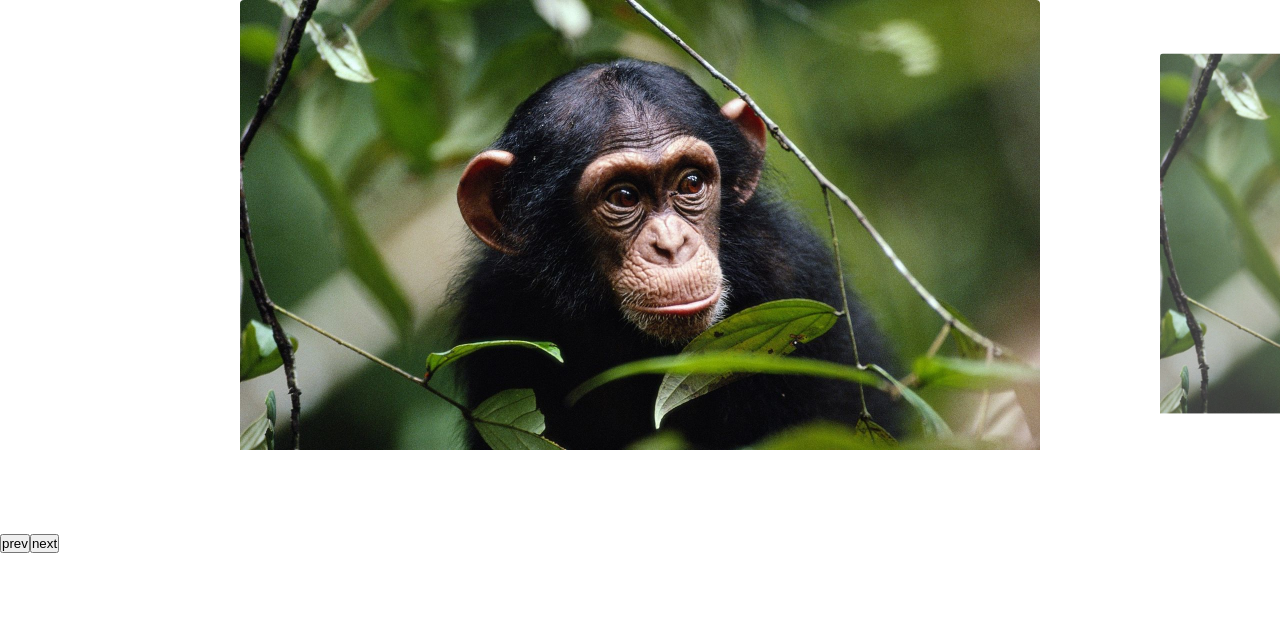
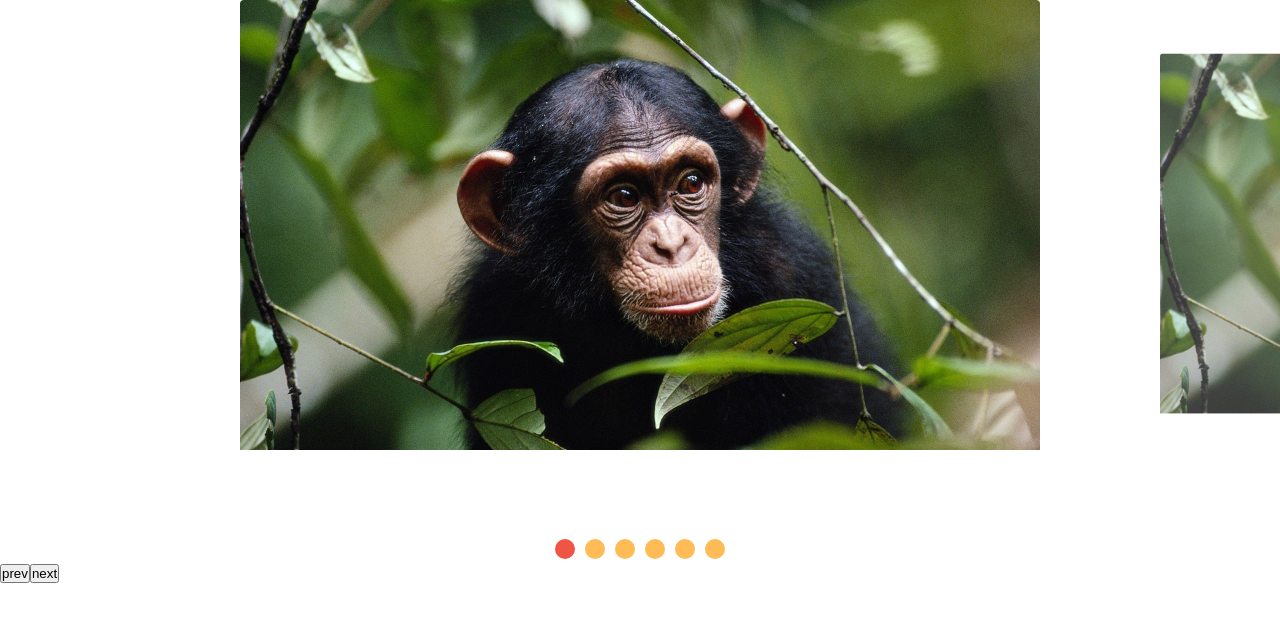
Before and after one commit to GabrielFer02/SlideModel, a plain HTML site: page index.html in a window 1280 px wide. Drawn offline with Linux system fonts and the light colour scheme.

Commit message:
add pagination per slide

```diff
--- a/js/slide.js
+++ b/js/slide.js
@@ -10,6 +10,7 @@ export class Slide {
       movement: 0,
     };
     this.activeClass = "ativo";
+    this.changeEvent = new Event("changeEvent");
   }
 
   transition(active) {
@@ -103,6 +104,7 @@ export class Slide {
     this.slidesIndexNav(index);
     this.dist.finalPosition = this.slideArray[index].position;
     this.changeActiveClass();
+    this.slideContainer.dispatchEvent(this.changeEvent);
   }
 
   changeActiveClass() {
@@ -156,6 +158,11 @@ export class Slide {
 }
 
 export class SlideNav extends Slide {
+  constructor(slideContainer, slide) {
+    super(slideContainer, slide);
+    this.bindControlEvents();
+  }
+
   addArrow(prev, next) {
     this.prev = document.querySelector(prev);
     this.next = document.querySelector(next);
@@ -167,4 +174,53 @@ export class SlideNav extends Slide {
     this.prev.addEventListener("click", this.activePrevSlide);
     this.next.addEventListener("click", this.activeNextSlide);
   }
+
+  createControl() {
+    const control = document.createElement("ul");
+    control.dataset.control = "slide";
+    this.slideArray.forEach((item, index) => {
+      control.innerHTML =
+        control.innerHTML +
+        `<li><a href="#index${index + 1}">${index + 1}</a></li>`;
+    });
+    this.slideContainer.appendChild(control);
+
+    return control;
+  }
+
+  eventControl(item, index) {
+    item.addEventListener("click", (event) => {
+      event.preventDefault();
+      this.changeSlide(index);
+    });
+
+    this.slideContainer.addEventListener(
+      "changeEvent",
+      this.addActiveControlItem
+    );
+  }
+
+  addActiveControlItem() {
+    this.controlArray.forEach((item) => {
+      item.classList.remove(this.activeClass);
+    });
+    this.controlArray[this.index.active].classList.add(this.activeClass);
+  }
+
+  addControl(customControl) {
+    this.control =
+      document.querySelector(customControl) || this.createControl();
+    this.controlArray = [...this.control.children];
+
+    this.addActiveControlItem();
+
+    this.controlArray.forEach((item, index) => {
+      this.eventControl(item, index);
+    });
+  }
+
+  bindControlEvents() {
+    this.eventControl = this.eventControl.bind(this);
+    this.addActiveControlItem = this.addActiveControlItem.bind(this);
+  }
 }
--- a/src/index.js
+++ b/src/index.js
@@ -3,3 +3,4 @@ import {SlideNav} from "../js/slide.js";
 const slide = new SlideNav(".slide-container", ".slide");
 slide.init();
 slide.addArrow(".prev", ".next");
+slide.addControl();
--- a/style/index.css
+++ b/style/index.css
@@ -50,3 +50,23 @@ img {
   opacity: 1;
   transform: scale(1);
 }
+
+[data-control="slide"] {
+  display: flex;
+  justify-content: center;
+}
+
+[data-control="slide"] li a {
+  display: block;
+  width: 20px;
+  height: 20px;
+  background-color: #fb5;
+  border-radius: 50%;
+  text-indent: -9999px;
+  margin: 5px;
+}
+
+[data-control="slide"] li.ativo a,
+[data-control="slide"] li a:hover {
+  background-color: #e54;
+}
```
